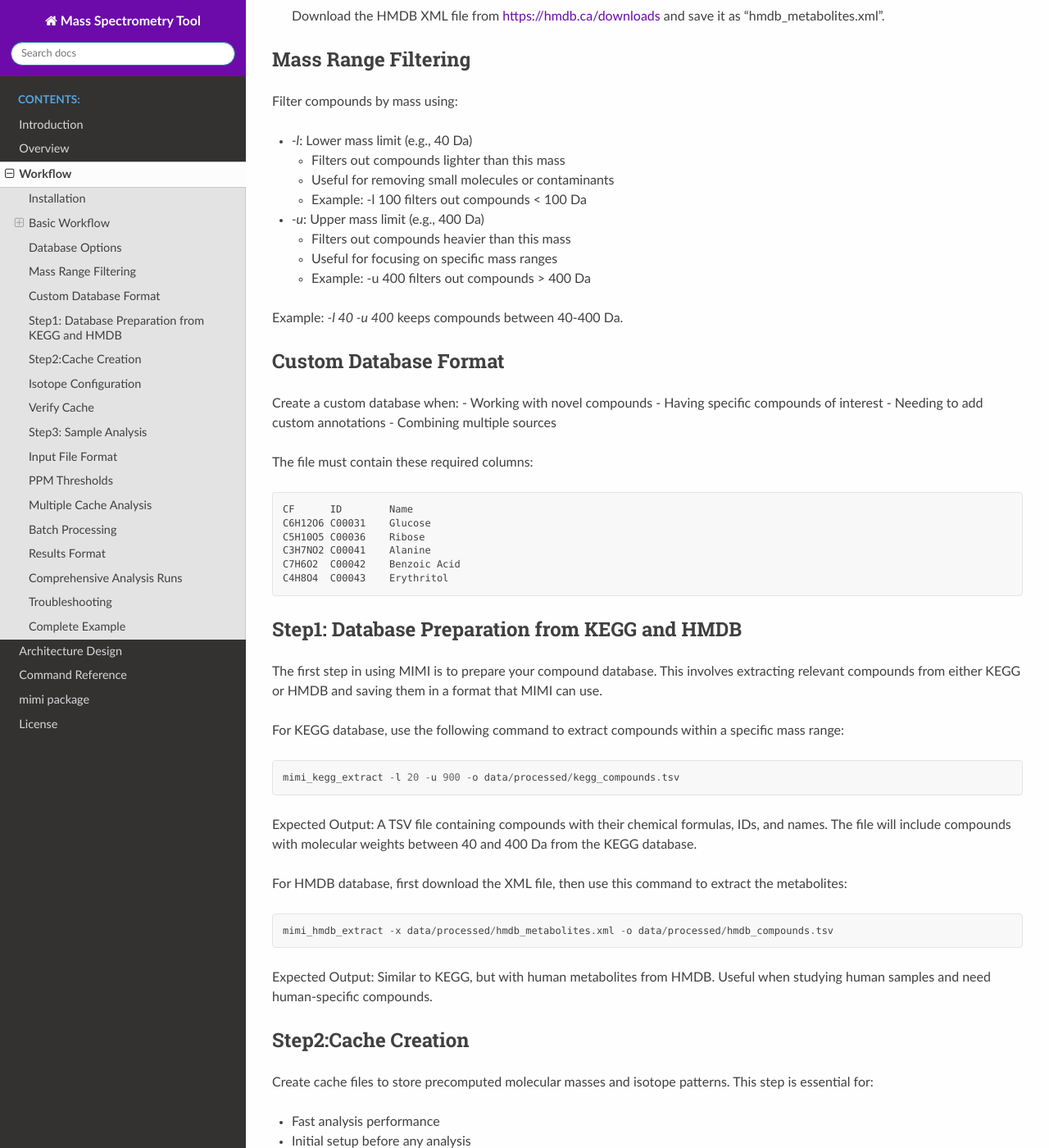
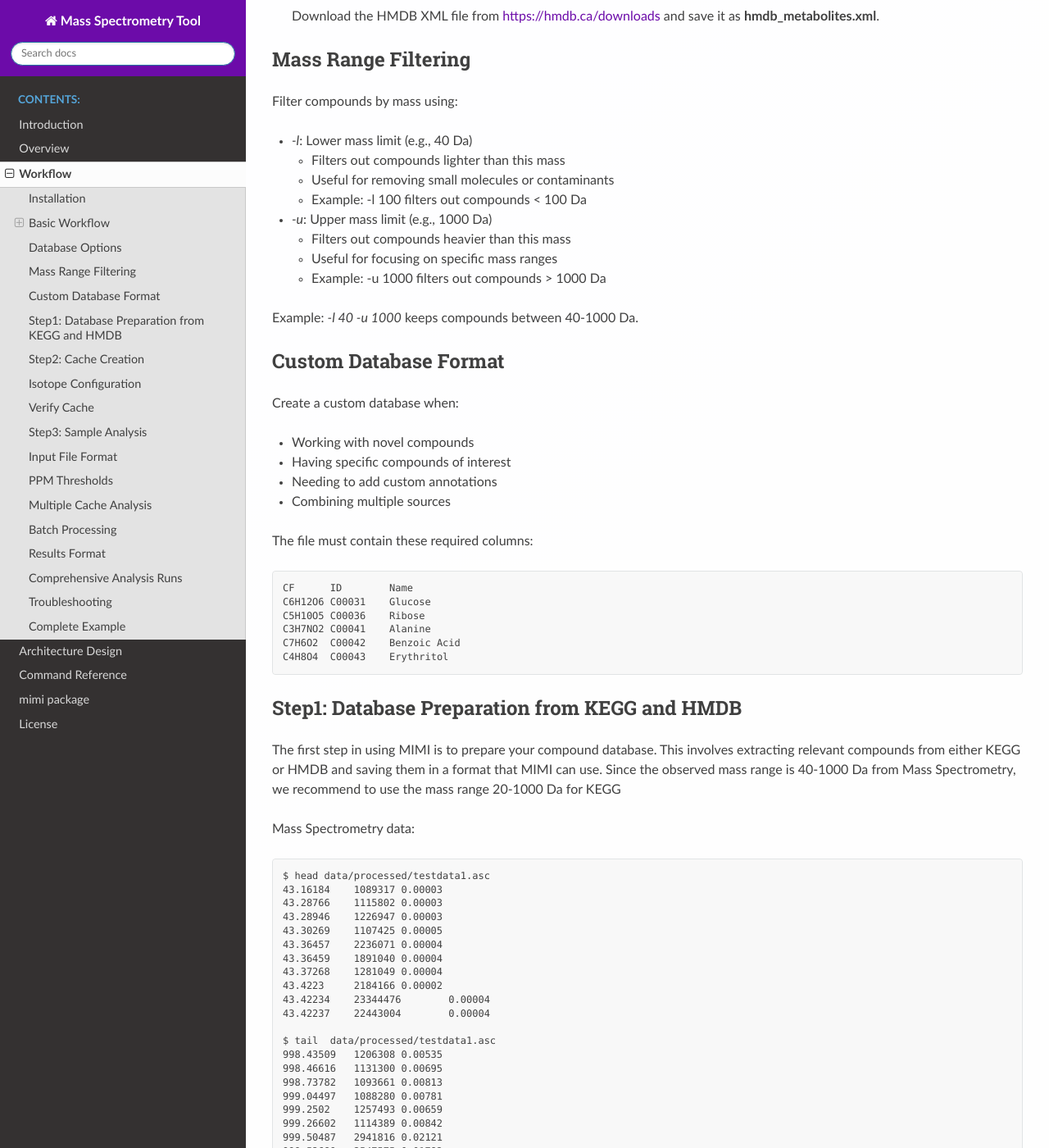
Before and after one commit to NYUAD-Core-Bioinformatics/MIMI, a Sphinx documentation site: the page built from docs/source/workflow.rst, in a window 1280 px wide and 1400 px high, scrolled down 2025 px. Shown: the whole window at 82% size. Built offline with Sphinx 7.4.7 and the Read the Docs theme 3.1.0, drawn with Linux system fonts in a browser that asks for light colours; some of the changed text lies outside the part shown.

Commit message:
docs updated

```diff
--- a/docs/source/workflow.rst
+++ b/docs/source/workflow.rst
@@ -77,14 +77,14 @@ MIMI supports two ways to prepare your compound database from external sources w
    - Best for clinical samples
 
 
-   The HMDB database is provided as an XML file named "hmdb_metabolites.xml". This file contains:
+   The HMDB database is provided as an XML file named **hmdb_metabolites.xml**. This file contains:
 
    - Detailed information about each metabolite
    - Chemical formulas and molecular weights
    - Names and identifiers
    - Additional metadata about human metabolites
 
-   Download the HMDB XML file from https://hmdb.ca/downloads and save it as "hmdb_metabolites.xml".
+   Download the HMDB XML file from `https://hmdb.ca/downloads <https://hmdb.ca/downloads>`_ and save it as **hmdb_metabolites.xml**.
 
 .. _mass-range-filtering:
 
@@ -99,13 +99,13 @@ Filter compounds by mass using:
   - Useful for removing small molecules or contaminants
   - Example: -l 100 filters out compounds < 100 Da
 
-- `-u`: Upper mass limit (e.g., 400 Da)
+- `-u`: Upper mass limit (e.g., 1000 Da)
 
   - Filters out compounds heavier than this mass
   - Useful for focusing on specific mass ranges
-  - Example: -u 400 filters out compounds > 400 Da
+  - Example: -u 1000 filters out compounds > 1000 Da
 
-Example: `-l 40 -u 400` keeps compounds between 40-400 Da.
+Example: `-l 40 -u 1000` keeps compounds between 40-1000 Da.
 
 .. _custom-database-format:
 
@@ -113,6 +113,7 @@ Custom Database Format
 ----------------------
 
 Create a custom database when:
+
 - Working with novel compounds
 - Having specific compounds of interest
 - Needing to add custom annotations
@@ -133,23 +134,50 @@ Step1: Database Preparation from KEGG and HMDB
 ----------------------------------------------
 
 The first step in using MIMI is to prepare your compound database. This involves extracting relevant compounds from either KEGG or HMDB and saving them in a format that MIMI can use.
+Since the observed mass range is 40-1000 Da from Mass Spectrometry, we recommend to use the mass range 20-1000 Da for KEGG
+
+Mass Spectrometry data::
+
+    $ head data/processed/testdata1.asc
+    43.16184	1089317	0.00003
+    43.28766	1115802	0.00003
+    43.28946	1226947	0.00003
+    43.30269	1107425	0.00005
+    43.36457	2236071	0.00004
+    43.36459	1891040	0.00004
+    43.37268	1281049	0.00004
+    43.4223	2184166	0.00002
+    43.42234	23344476	0.00004
+    43.42237	22443004	0.00004
+
+    $ tail  data/processed/testdata1.asc
+    998.43509	1206308	0.00535
+    998.46616	1131300	0.00695
+    998.73782	1093661	0.00813
+    999.04497	1088280	0.00781
+    999.2502	1257493	0.00659
+    999.26602	1114389	0.00842
+    999.50487	2941816	0.02121
+    999.52689	2547575	0.01782
+    999.90084	1347088	0.00892
+    999.99347	2578292	0.00277
 
 For KEGG database, use the following command to extract compounds within a specific mass range::
 
-    mimi_kegg_extract -l 20 -u 900 -o data/processed/kegg_compounds.tsv
+    mimi_kegg_extract -l 40 -u 1000 -o data/processed/kegg_compounds_40_1000Da.tsv
 
-Expected Output: A TSV file containing compounds with their chemical formulas, IDs, and names. The file will include compounds with molecular weights between 40 and 400 Da from the KEGG database.
+Expected Output: A TSV file containing compounds with their chemical formulas(CF), IDs(ID), and names(Name). The file will include compounds with molecular weights between 40 and 1000 Da from the KEGG database.
 
 For HMDB database, first download the XML file, then use this command to extract the metabolites::
 
-    mimi_hmdb_extract -x data/processed/hmdb_metabolites.xml -o data/processed/hmdb_compounds.tsv
+    mimi_hmdb_extract -l 40 -u 1000 -x data/processed/hmdb_metabolites.xml -o data/processed/hmdb_compounds_40_1000Da.tsv
 
 Expected Output: Similar to KEGG, but with human metabolites from HMDB. Useful when studying human samples and need human-specific compounds.
 
 .. _step2-cache-creation:
 
-Step2:Cache Creation
---------------------
+Step2: Cache Creation
+---------------------
 
 Create cache files to store precomputed molecular masses and isotope patterns. This step is essential for:
 
@@ -434,26 +462,21 @@ The output TSV file contains these columns:
 - **intensity**: Signal intensity in the sample
 - **iso_count**: Number of isotopes detected
 
-Example output::
+Example output file::
 
-    head outdir/results.tsv
-    Log file	/Users/aaa/test/log/results_20250426_000954.log
+    Log file  /Users/aaa/test/log/results_20250426_000954.log
                                                                             data/processed/testdata1.asc
-                                                                            db_nat                                          db_C13
-    CF	      ID	    Name	            C	H	N	O	P	S	db_nat_mass db_C13_mass mass_measured error_ppm	    intensity	iso_count	mass_measured	error_ppm    intensity    iso_count
-    ..
-    .....
-    .......
-    C5H5N5    C00147	Adenine           5 5	5	0	0	0	134.0472187 139.0639929	134.04722     -0.009576476	10030305.6	3       139.06396     0.236698942   143680406.4	4
-    C5H9NO2   C00148	L-Proline         5 9	1	2	0	0	114.0560521 119.0728263	114.05601     0.368824269	  18852508.02	4       119.0728      0.220593068   72633081.84	5
-    C4H6O5    C00149	(S)-Malate        4 6	0	5	0	0	133.0142468 137.0276662	133.01424     0.051304504	  4229908.65	2       137.02769	    -0.173802639  2550057.38	4
-    C4H8N2O3  C00152	L-Asparagine      4 8	2	3	0	0	131.0462157 135.059635	131.04617	    0.348414563	  4418266.3   4       135.0596      0.259281095   123609409.5	8
-    C6H6N2O   C00153	Nicotinamide      6 6	2	1	0	0	121.0407364             121.04075     -0.112732212  640304.28   1
-    C4H9NO2S  C00155	L-Homocysteine    4 9	1	2	0	1	134.0281232 138.0415426	134.02816	    -0.274263036	1882881.1	  3	      138.04156	    -0.126041477	554962.24	  7
-    C7H6O3	  C00156	4-Hydroxybenzoate	7 6	0	3	0 0 137.0244176	            137.02444	    -0.163583326	87231044.64	2
-    ......
-    ...
-    .
+                                                                            db_nat                                            db_C13
+    CF        ID      Name              C H N O P S db_nat_mass db_C13_mass mass_measured error_ppm     intensity   iso_count mass_measured error_ppm     intensity     iso_count
+    C5H5N5    C00147  Adenine           5 5 5 0 0 0 134.0472187 139.0639929 134.04722     -0.009576476  10030305.6  3         139.06396     0.236698942   143680406.4   4
+    C5H9NO2   C00148  L-Proline         5 9 1 2 0 0 114.0560521 119.0728263 114.05601     0.368824269   18852508.02 4         119.0728      0.220593068   72633081.845  8
+    C4H6O5    C00149  (S)-Malate        4 6 0 5 0 0 133.0142468 137.0276662 133.01424     0.051304504   4229908.65  2         137.02769     -0.173802639  2550057.38    4
+    C4H8N2O3  C00152  L-Asparagine      4 8 2 3 0 0 131.0462157 135.059635  131.04617     0.348414563   4418266.3   4         135.0596      0.259281095   123609409.5   8
+    C6H6N2O   C00153  Nicotinamide      6 6 2 1 0 0 121.0407364             121.04075     -0.112732212  640304.28   1
+    C4H9NO2S  C00155  L-Homocysteine    4 9 1 2 0 1 134.0281232 138.0415426 134.02816     -0.274263036  1882881.1   3         138.04156     -0.126041477  554962.24     7
+    C7H6O3    C00156  4-Hydroxybenzoate	7 6 0 3 0 0 137.0244176             137.02444     -0.163583326  87231044.64 2
+
+
 .. _comprehensive-analysis-runs:
 
 Comprehensive Analysis Runs
```
Also changed, not shown: other parts of docs/source/workflow.rst (+4 -4 lines), 2 other files.
